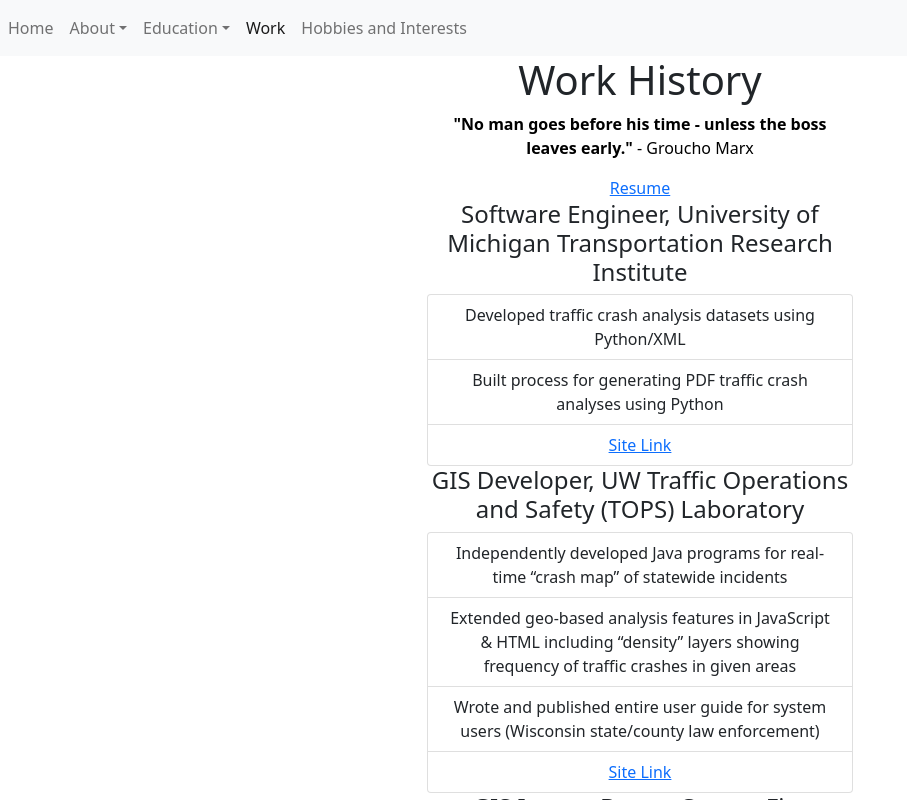
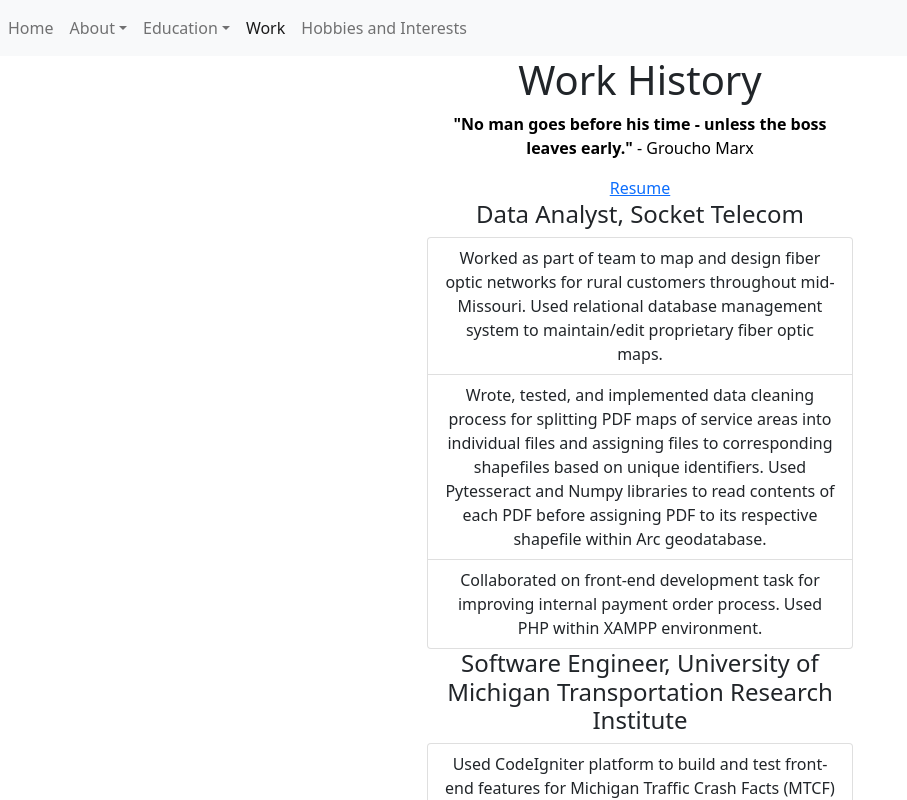
Before and after one commit to mrthorpe12/personal_portfolio, a React (Create React App) app in the folder portfolio/: page /work in a window 1280 px wide. Shown: the top 800 px of the page, without its empty margins (0-907 px from the left). Built offline with nearby package versions, Linux system fonts and the light colour scheme.

Commit message:
Add content to Work.

```diff
--- a/portfolio/src/components/Work.js
+++ b/portfolio/src/components/Work.js
@@ -8,13 +8,26 @@
             <h1>Work History</h1>
             <p><strong>"No man goes before his time - unless the boss leaves early."</strong> - Groucho Marx</p>
             <a href={resume} target="_blank" rel="noopener noreferrer">Resume</a>
+            <h4>Data Analyst, Socket Telecom</h4>
+            <ListGroup>
+                <ListGroup.Item>Worked as part of team to map and design fiber optic networks for rural customers throughout mid-Missouri.  Used relational
+                    database management system to maintain/edit proprietary fiber optic maps.
+                </ListGroup.Item>
+                <ListGroup.Item>Wrote, tested, and implemented data cleaning process for splitting PDF maps of service areas into
+                    individual files and assigning files to corresponding shapefiles based on unique identifiers. Used
+                    Pytesseract and Numpy libraries to read contents of each PDF before assigning PDF to its respective
+                    shapefile within Arc geodatabase.
+                </ListGroup.Item>
+                <ListGroup.Item>Collaborated on front-end development task for improving internal payment order process. Used PHP
+                    within XAMPP environment.</ListGroup.Item>
+            </ListGroup>
             <h4>Software Engineer, University of Michigan Transportation Research Institute</h4>
             <ListGroup>
-                <ListGroup.Item>Developed traffic crash analysis datasets using Python/XML</ListGroup.Item>
-                <ListGroup.Item>Built process for generating PDF traffic crash analyses using Python</ListGroup.Item>
+                <ListGroup.Item>Used CodeIgniter platform to build and test front-end features for Michigan Traffic Crash Facts (MTCF) website</ListGroup.Item>
+                <ListGroup.Item>Wrote and tested script for generating PDF traffic crash analyses using Python</ListGroup.Item>
                 <ListGroup.Item><a href="https://www.michigantrafficcrashfacts.org/">Site Link</a></ListGroup.Item>
             </ListGroup>
-            <h4>GIS Developer, UW Traffic Operations and Safety (TOPS) Laboratory</h4>
+            <h4>Front-End Developer, UW Traffic Operations and Safety (TOPS) Laboratory</h4>
             <ListGroup>
                 <ListGroup.Item>Independently developed Java programs for real-time “crash map” of statewide incidents
                 </ListGroup.Item>
```
